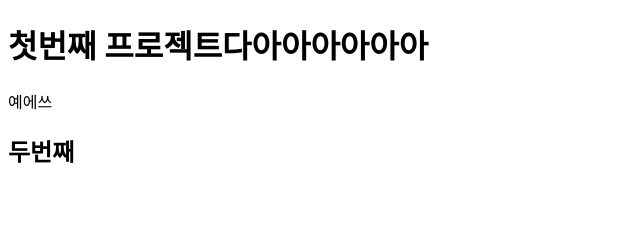
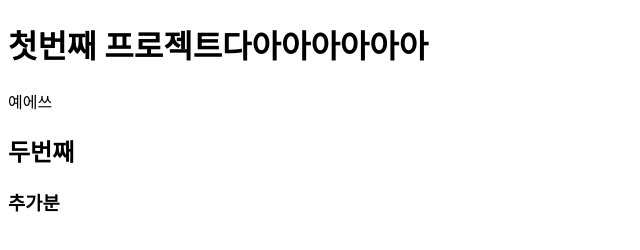
Before and after one commit to kimbrog/kimbrog-project, a plain HTML site: page index.html in a window 1280 px wide. Shown: the full height of the page, 0-640 px from the left. Drawn offline with Linux system fonts and the light colour scheme.

Commit message:
second commit

```diff
--- a/index.html
+++ b/index.html
@@ -11,5 +11,7 @@
     <h1>첫번째 프로젝트다아아아아아아</h1>
     <p>예에쓰</p>
     <h2>두번째</h2>
+
+    <h3>추가분</h3>
   </body>
 </html>
```
